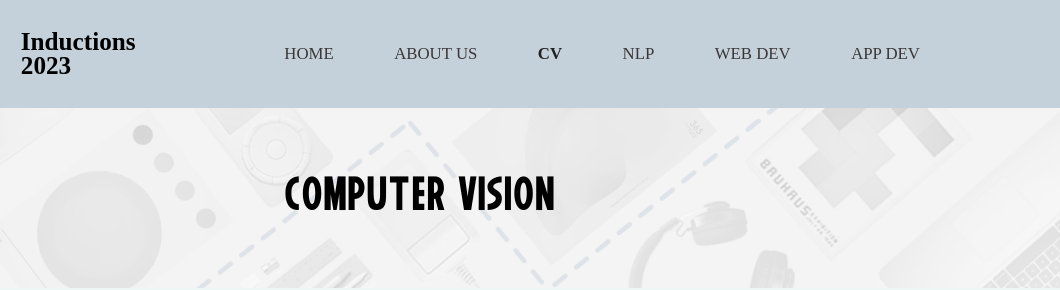
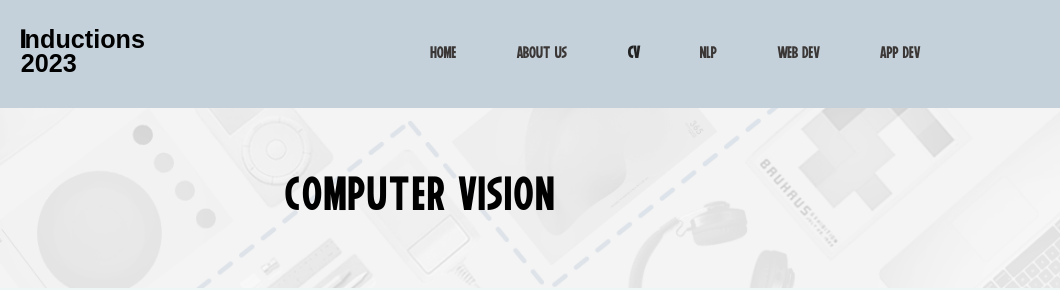
Before and after one commit to googiehammer/Dbinductions2023, a plain HTML site: page CV/index.html in a window 1280 px wide. Shown: the top 290 px of the page, 220-1280 px from the left. Drawn offline with nearby package versions, Linux system fonts and the light colour scheme; a script that the page names is missing; a web font is replaced by a local one.

Commit message:
Update development.css

```diff
--- a/css/development.css
+++ b/css/development.css
@@ -9,4 +9,5 @@
 }
 .site-navbar-wrapper{
     font-size: 1.4rem;
+     font-family: "marvelFont", sans-serif;
   }
```
